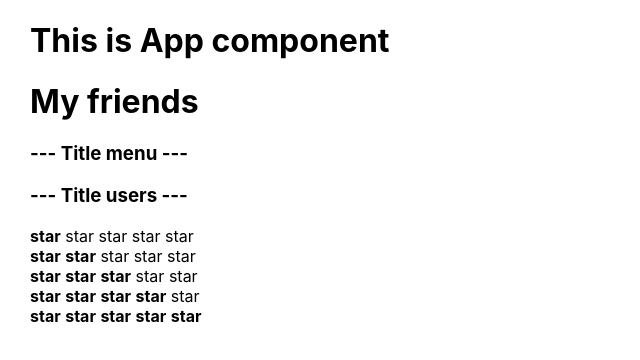
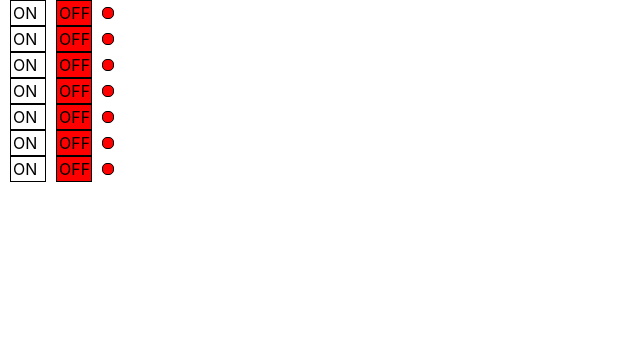
Before and after one commit to AndreiDudenkov/myapp, a React (Create React App) app: page / in a window 1280 px wide. Shown: the top 360 px of the page, without its empty margins (0-640 px from the left). Built offline with nearby package versions, Linux system fonts and the light colour scheme.

Commit message:
buttons"ON" "OFF" + useState

```diff
--- a/src/App.css
+++ b/src/App.css
@@ -1,3 +1,3 @@
-#app{
-    margin-left: 30px;
-}
+/*#app{*/
+/*    margin-left: 30px;*/
+/*}*/
--- a/src/App.tsx
+++ b/src/App.tsx
@@ -2,20 +2,28 @@ import React from 'react';
 import './App.css';
 import Accordion from "./components/Accordion/Accordion";
 import {Rating} from "./components/Rating/Rating";
+import {Indicator} from './components/Indicator/Indicator';
 
 function App () {
     console.log('App rendering')
     return (
         <div id={"app"}>
-            <PageTitle title={'This is App component'} />
-            <PageTitle title={'My friends'} />
-            <Accordion titleValue={'Title menu'} deployed={false} />
-            <Accordion titleValue={'Title users'} deployed={false}/>
-            <Rating value={1} />
-            <Rating value={2} />
-            <Rating value={3} />
-            <Rating value={4} />
-            <Rating value={5} />
+            {/*<PageTitle title={'This is App component'} />*/}
+            {/*<PageTitle title={'My friends'} />*/}
+            {/*<Accordion titleValue={'Title menu'} deployed={false} />*/}
+            {/*<Accordion titleValue={'Title users'} deployed={false}/>*/}
+            {/*<Rating value={1} />*/}
+            {/*<Rating value={2} />*/}
+            {/*<Rating value={3} />*/}
+            {/*<Rating value={4} />*/}
+            {/*<Rating value={5} />*/}
+            <Indicator value={false} /> <br/>
+            <Indicator value={false} /><br/>
+            <Indicator value={false} /><br/>
+            <Indicator value={false} /><br/>
+            <Indicator value={false} /><br/>
+            <Indicator value={false} /><br/>
+            <Indicator value={false} />
         </div>
     );
 }
--- /dev/null
+++ b/src/components/Indicator/Indicator.tsx
@@ -0,0 +1,51 @@
+import React, {useState} from 'react';
+import {log} from 'util';
+
+type IndicatorType = {
+    value: boolean
+}
+
+export const Indicator = (props:IndicatorType) => {
+    let [status, setStatus] = useState(false)
+
+
+    const onStyle = {
+        marginLeft: "10px",
+        width: "30px",
+        height: "20px",
+        border: "1px solid black",
+        padding: "2px",
+        display: "inline-block",
+        backgroundColor: status ? "green" : "white"
+
+    }
+    const offStyle = {
+        marginLeft: "10px",
+        width: "30px",
+        height: "20px",
+        border: "1px solid black",
+        padding: "2px",
+        display: "inline-block",
+        backgroundColor: status ? "white" : "red"
+
+
+
+    }
+    const indicatorStyle = {
+        marginLeft: "10px",
+        width: "10px",
+        height: "10px",
+        border: "1px solid black",
+        borderRadius: "5px",
+        display: "inline-block",
+        backgroundColor: status ? "green" : "red"
+    }
+
+    return (
+        <>
+            <div style={onStyle} onClick={()=>setStatus(true)}>ON</div>
+            <div style={offStyle} onClick={()=>setStatus(false)}>OFF</div>
+            <div style={indicatorStyle}> </div>
+        </>
+    )
+}
```
